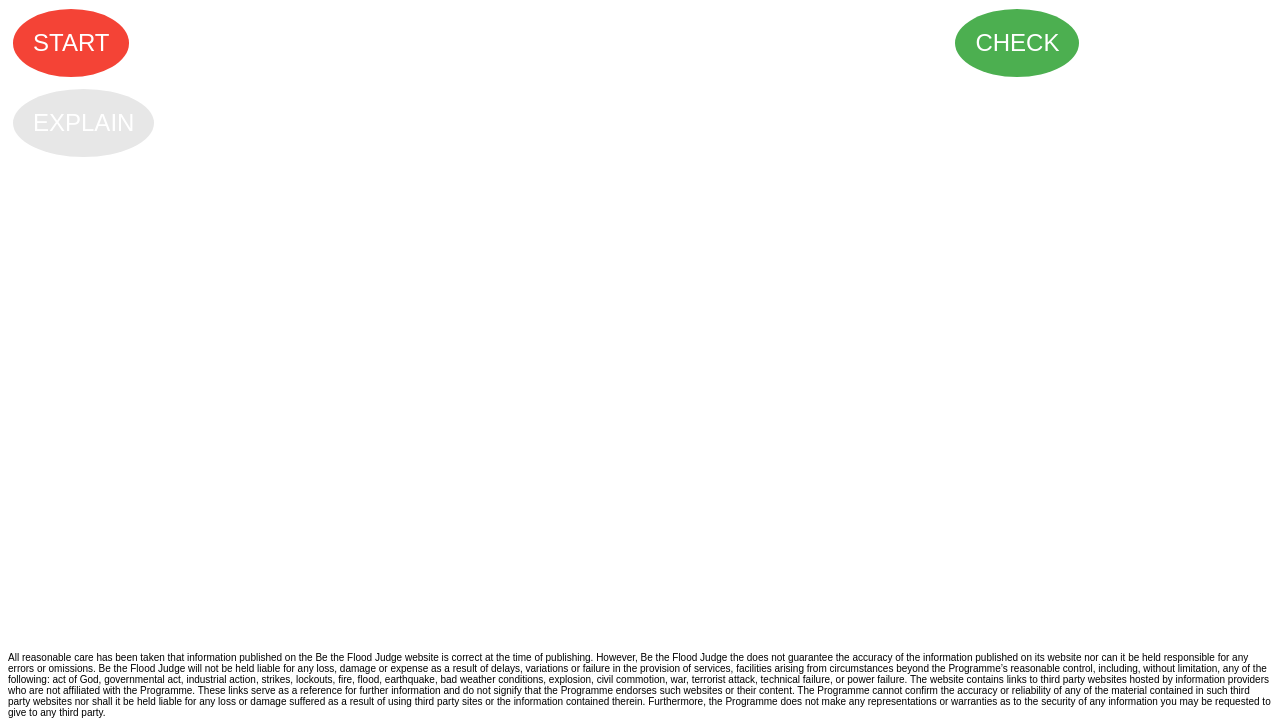
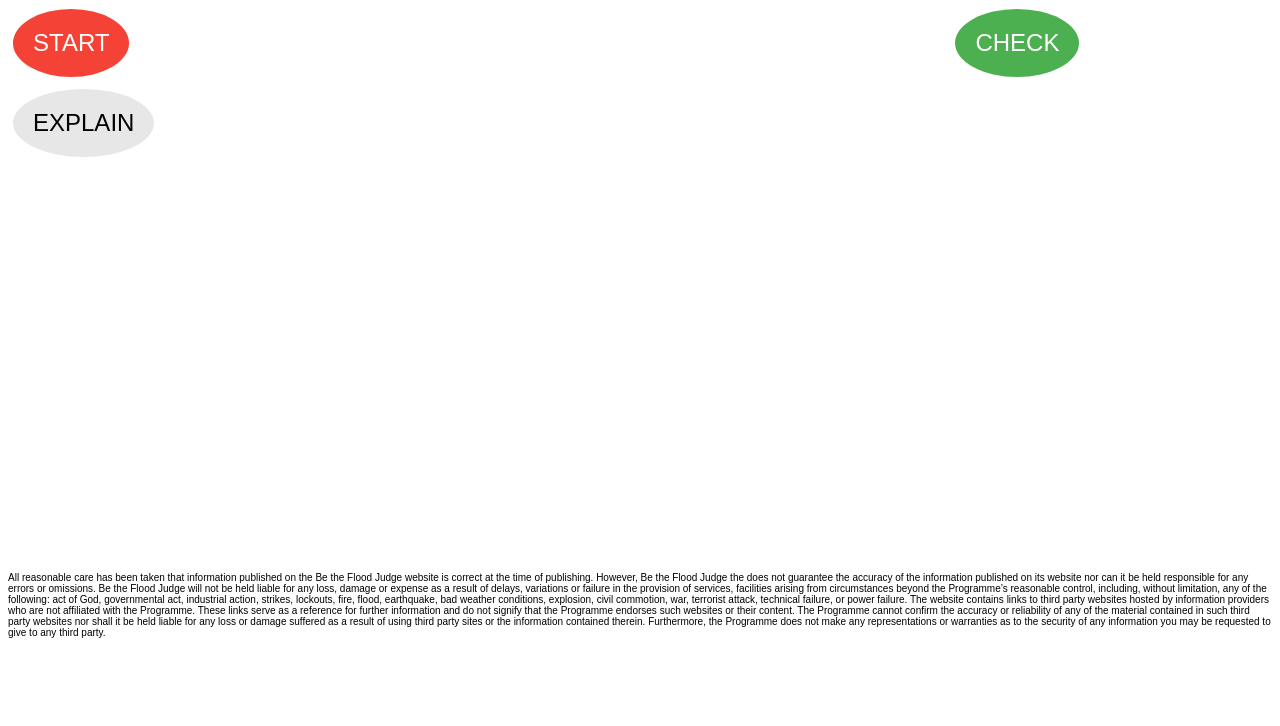
Before and after one commit to bethefloodjudge/bethefloodjudge.github.io, a plain HTML site: page index.html in a window 1280 px wide. Shown: the part 571-1297 px from the top of the page. After the commit the page ends 1217 px from the top, so only its background shows below. Drawn offline with Linux system fonts and the light colour scheme.

Commit message:
Update index.html

```diff
--- a/index.html
+++ b/index.html
@@ -52,6 +52,7 @@ body {
 }
 
 .button3 {
+	color: black;
 	float:left;
 	background-color:#e7e7e7;;
 }
@@ -81,8 +82,6 @@ body {
 	</td></tr>
 	<tr><td>
 		<button class="button button3" onclick="playExp()" >EXPLAIN</button>
-	</td></tr>
-	<tr><td>
 		<video width="640" height="480" id="vid-explain" poster="images/Flood-banner-3.jpg" type="video/mp4"> </video>
 	</td></tr>
 
```
